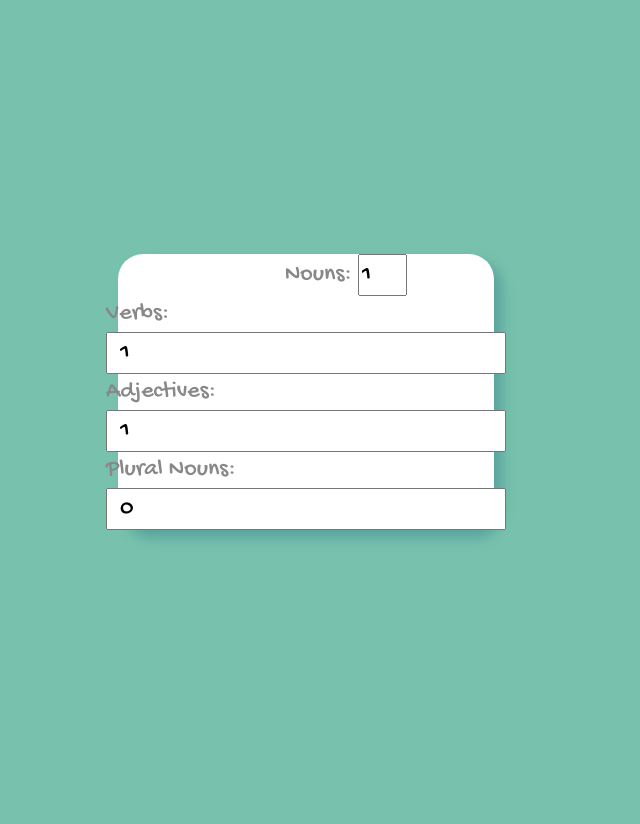
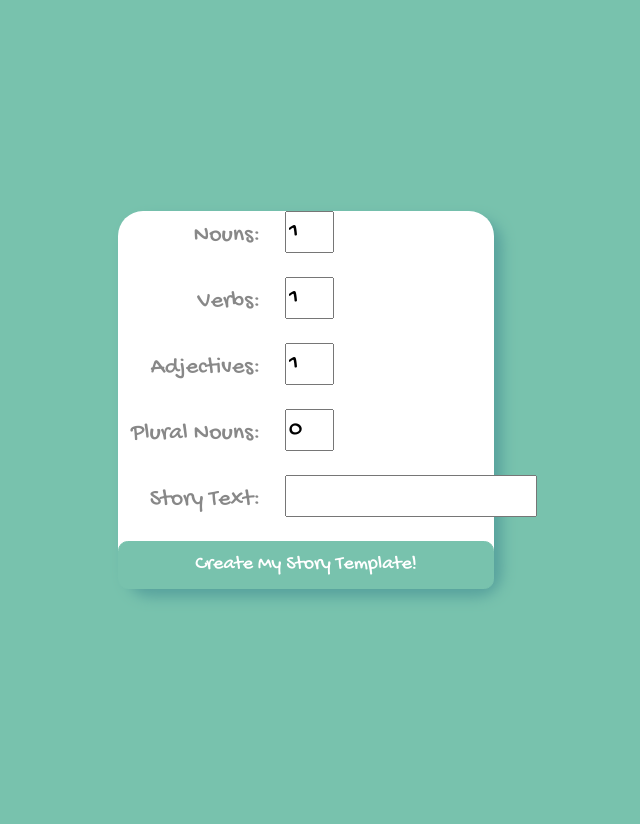
Before and after one commit to GeigerTiger55/flask-madlibs, a Flask app: template templates/add-story.html in a window 1280 px wide. Shown: the whole page, without its empty margins (334-974 px from the left). Run offline with Flask 2, Linux system fonts and the light colour scheme; the template is opened without the code that fills it, so the values that code supplies are empty.

Commit message:
removed global variable stuff and began implementing create your own story

```diff
--- a/app.py
+++ b/app.py
@@ -1,21 +1,20 @@
 from flask import Flask, render_template, request
 from flask_debugtoolbar import DebugToolbarExtension
 
-from stories import silly_story, excited_story
+from stories import story_dictionary
 
 app = Flask(__name__)
 app.config['SECRET_KEY'] = "secret"
 
 debug = DebugToolbarExtension(app)
 
-STORIES = {"silly": silly_story, "excited": excited_story}
-
 # Default story
 
 @app.get("/home")
 def choose_story():
     """Add docstring"""
-    return render_template('home.html', stories=STORIES)
+    return render_template('home.html', stories=story_dictionary)
+
 
 @app.get("/questions")
 def create_form():
@@ -23,14 +22,35 @@ def create_form():
         the story
 
     """
-    global chosen_story
-    chosen_story = STORIES.get(request.args["chosen_story"])
-    return render_template('questions.html', words=chosen_story.prompts)
+    story_name = request.args["chosen_story"]
+    chosen_story = story_dictionary.get(story_name)
+    return render_template('questions.html', words=chosen_story.prompts, story_name=story_name)
 
-@app.get("/results")
-def generate_story():
+
+@app.get("/results/<story_name>")
+def generate_story(story_name):
     """ Gets users words from page and returns story text with words filled in
 
     """
+    chosen_story = story_dictionary[story_name]
     story_text = chosen_story.generate(request.args)
     return render_template('story.html', story_text=story_text)
+
+
+@app.get("/add_story")
+def make_story():
+    """doc string"""
+    return render_template('add-story.html')
+
+
+@app.post("/home")
+def create_new_story():
+    num_nouns = request.form['number_of_nouns']
+    num_verbs = request.form['number_of_verbs']
+    num_adjs = request.form['number_of_adjectives']
+    num_p_nouns = request.form['number_of_plural_nouns']
+
+    words = []
+
+    #for num in num_nouns:
+    #    words.append({{noun{num}})
--- a/stories.py
+++ b/stories.py
@@ -50,3 +50,5 @@ excited_story = Story(
     ["noun", "verb"],
     """OMG!! OMG!! I love to {verb} a {noun}!"""
 )
+
+story_dictionary = {"silly": silly_story, "excited": excited_story}
--- a/templates/add-story.html
+++ b/templates/add-story.html
@@ -3,16 +3,40 @@
 {% block title %} Create Your Own Story {% endblock %}
 
 {% block content %}
-    <form action="/home" method="POST">
-        <div class="mb-3 row">
-            <label class="col-5 col-form-label text-end">{{ word }}</label>
-            <div class="col-7">
-        Nouns: <input type="number" name="number_of_nouns" value="1" min="0" max="3">
+<form action="/home" method="POST">
+    <div class="mb-3 row">
+        <label class="col-5 col-form-label text-end">Nouns: </label>
+        <div class="col-7">
+            <input type="number" name="number_of_nouns" value="1" min="0" max="3">
         </div>
-        Verbs: <input type="number" name="number_of_verbs" value="1" min="0" max="3">
-        Adjectives: <input type="number" name="number_of_adjectives" value="1" min="0" max="3">
-        Plural Nouns: <input type="number" name="number_of_plural_nouns" value="0" min="0" max="3">
+    </div>
+    <div class="mb-3 row">
+        <label class="col-5 col-form-label text-end">Verbs:  </label>
+        <div class="col-7">
+            <input type="number" name="number_of_verbs" value="1" min="0" max="3">
+        </div>
+    </div>
+    <div class="mb-3 row">
+        <label class="col-5 col-form-label text-end">Adjectives:  </label>
+        <div class="col-7">
+            <input type="number" name="number_of_adjectives" value="1" min="0" max="3">
+        </div>
+    </div>
+    <div class="mb-3 row">
+        <label class="col-5 col-form-label text-end">Plural Nouns: </label>
+        <div class="col-7">
+            <input type="number" name="number_of_plural_nouns" value="0" min="0" max="3">
+        </div>
+    </div>
 
-    </form>
+    <div class="mb-3 row">
+        <label class="col-5 col-form-label text-end">Story Text: </label>
+        <div class="col-7">
+            <input type="text_area" name="story_text">
+        </div>
+    </div>
+
+    <button class="btn btn-primary btn-lg w-100">Create My Story Template!</button>
+</form>
 
 {% endblock %}
--- a/templates/questions.html
+++ b/templates/questions.html
@@ -6,7 +6,7 @@
 
   <h1 class="pt-4 mb-3 text-center">Madlibs!</h1>
 
-  <form action="/results" class="pb-4">
+  <form action="/results/{{ story_name }}" class="pb-4">
 
   <!-- an example of one field -- you should make these autogenerated! -->
   {% for word in words %}
```
